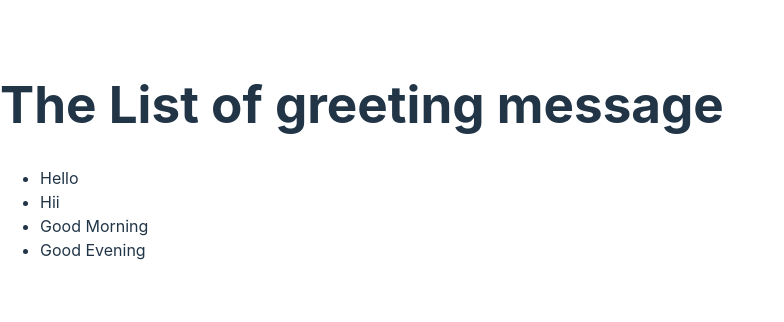
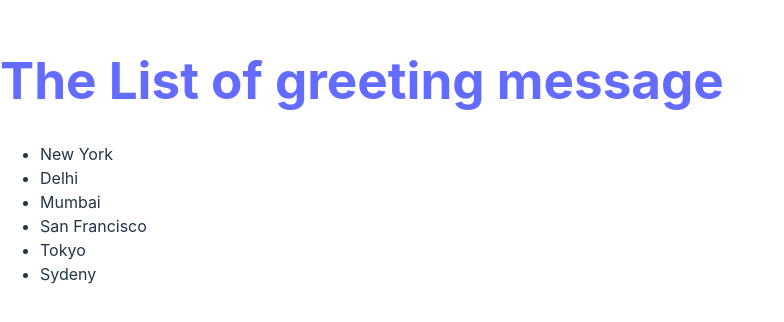
Before and after one commit to C0SMlC/React-18, a React (Vite) app: page / in a window 1280 px wide. Shown: the part 240-562 px from the top of the page, without its empty margins (0-784 px from the left). Built offline with nearby package versions, Linux system fonts and the light colour scheme.

Commit message:
Rendering List

```diff
--- a/src/index.css
+++ b/src/index.css
@@ -34,6 +34,7 @@
 h1 {
   font-size: 3.2em;
   line-height: 1.1;
+  color: #646cff;
 }
 
 button {
--- a/src/message.tsx
+++ b/src/message.tsx
@@ -3,14 +3,31 @@
 import { Fragment } from 'react';
 // Can use fragment instead of <> </>
 function Message() {
+  const items = [
+    'New York',
+    'Delhi',
+    'Mumbai',
+    'San Francisco',
+    'Tokyo',
+    'Sydeny',
+  ];
+
   return (
     <>
       <h1>The List of greeting message</h1>
       <ul className="unorderedList">
-        <li className="item">Hello</li>
-        <li className="item">Hii</li>
-        <li className="item">Good Morning</li>
-        <li className="item">Good Evening</li>
+        {items.map((item) => (
+          <li key={item} className="item">
+            {item}
+          </li>
+          // Eahc item should have unique in order to react to identufy the item
+          // runtime.development.js:87  Warning: Each child in a list should have a unique "key" prop.
+          // Check the render method of `Message`. See https://reactjs.org/link/warning-keys for more information.
+          //     at li
+          //     at Message
+          //     at Greeting
+          // printWarning @ react-jsx-dev-ru
+        ))}
       </ul>
     </>
   );
```
